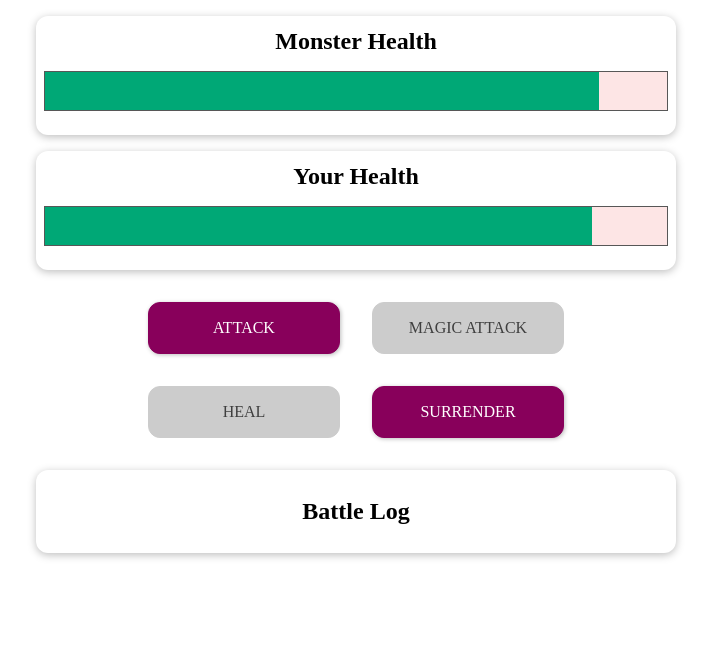
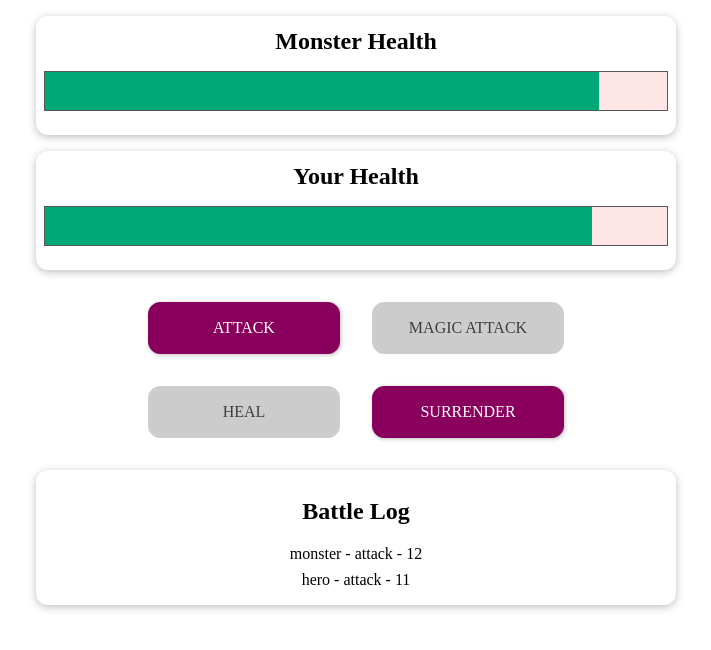
Before and after one commit to roma-marshall/monster-slayer-game, a Vue app: page / in a window 1280 px wide. Both pictures are taken after a click on the button "ATTACK". Shown: the top 650 px of the page, without its empty margins (284-995 px from the left). Built offline with nearby package versions, Linux system fonts and the light colour scheme.

Commit message:
battle log added

```diff
--- a/src/App.vue
+++ b/src/App.vue
@@ -25,7 +25,11 @@
     </section>
     <section id="log" class="container">
       <h2>Battle Log</h2>
-      <ul></ul>
+      <ul>
+        <li v-for="log in logMessages" :key="log">
+          {{ log.actionBy }} - {{ log.actionType }} - {{ log.actionValue }}
+        </li>
+      </ul>
     </section>
   </div>
 </template>
@@ -41,24 +45,28 @@ export default {
       heroHealth: 100,
       monsterHealth: 100,
       currentRound: 0,
-      winner: null
+      winner: null,
+      logMessages: []
     }
   },
   methods: {
     heroAttack() {
       const attackValue = getRandomValue(8, 15)
       this.heroHealth -= attackValue
+      this.addLogMessage('monster', 'attack', attackValue)
     },
     monsterAttack() {
       this.currentRound++
       const attackValue = getRandomValue(5, 12)
       this.monsterHealth -= attackValue
+      this.addLogMessage('hero', 'attack', attackValue)
       this.heroAttack()
     },
     magicAttack() {
       this.currentRound++
       const attackValue = getRandomValue(13, 20)
       this.monsterHealth -= attackValue
+      this.addLogMessage('hero', 'magic attack', attackValue)
       this.heroAttack()
     },
     heroHeal() {
@@ -68,6 +76,7 @@ export default {
         this.heroHealth = 100
       else
         this.heroHealth += healValue
+      this.addLogMessage('hero', 'heal', healValue)
       this.heroAttack()
     },
     surrender() {
@@ -78,6 +87,14 @@ export default {
       this.monsterHealth = 100
       this.currentRound = 0
       this.winner = null
+      this.logMessages = []
+    },
+    addLogMessage(who, what, value) {
+      this.logMessages.unshift({
+        actionBy: who,
+        actionType: what,
+        actionValue: value
+      })
     }
   },
   computed: {
@@ -103,7 +120,7 @@ export default {
       if (value <= 0 && this.monsterHealth <= 0)
         this.winner = 'A draw'
       else if (value <= 0)
-        this.winner = 'The Hero is dead! Monsters destroyed the village...'
+        this.winner = 'The Hero is dead! Monsters destroyed the Village...'
     },
     monsterHealth(value) {
       if (value <= 0 && this.heroHealth <= 0)
```
